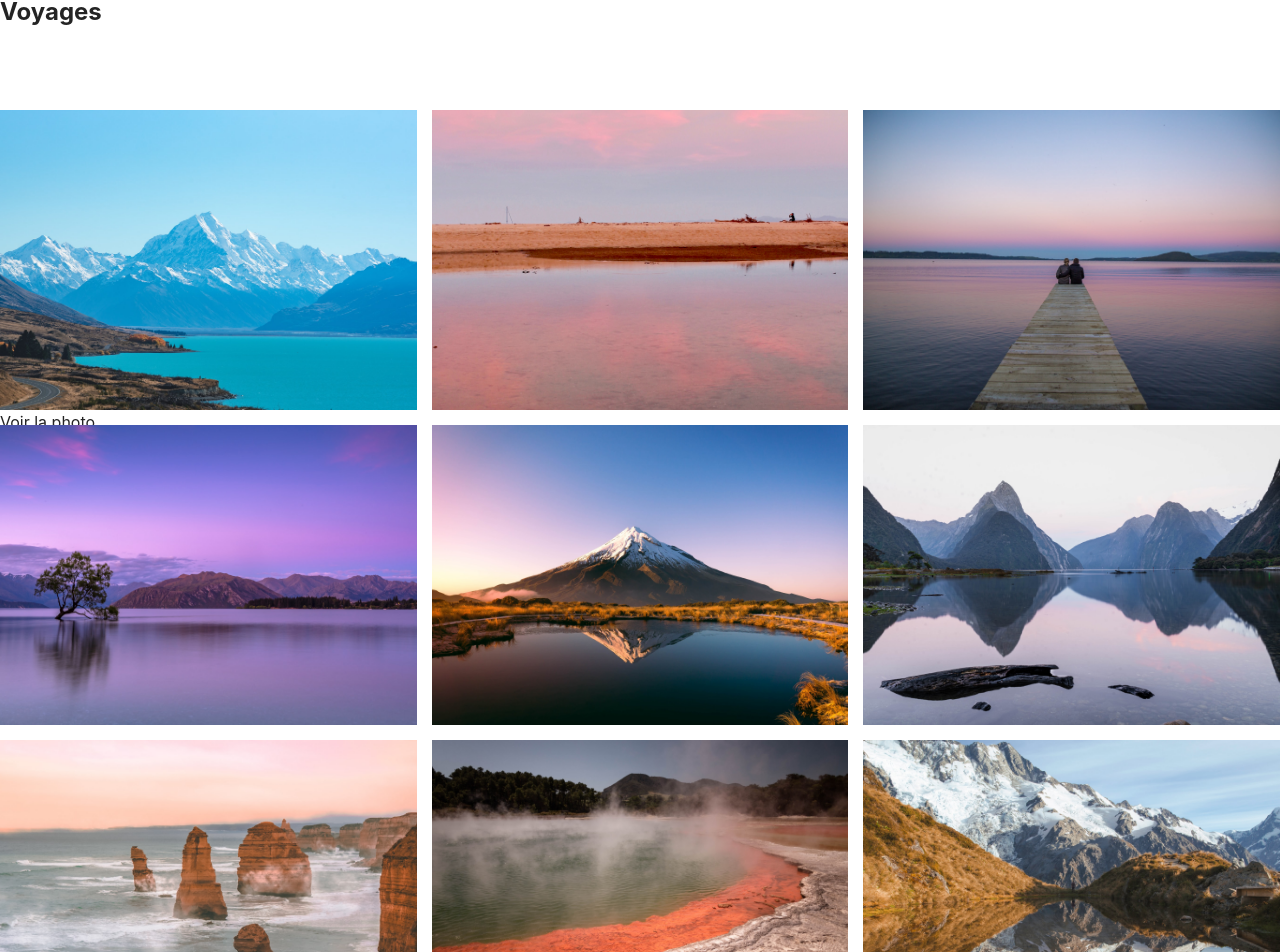
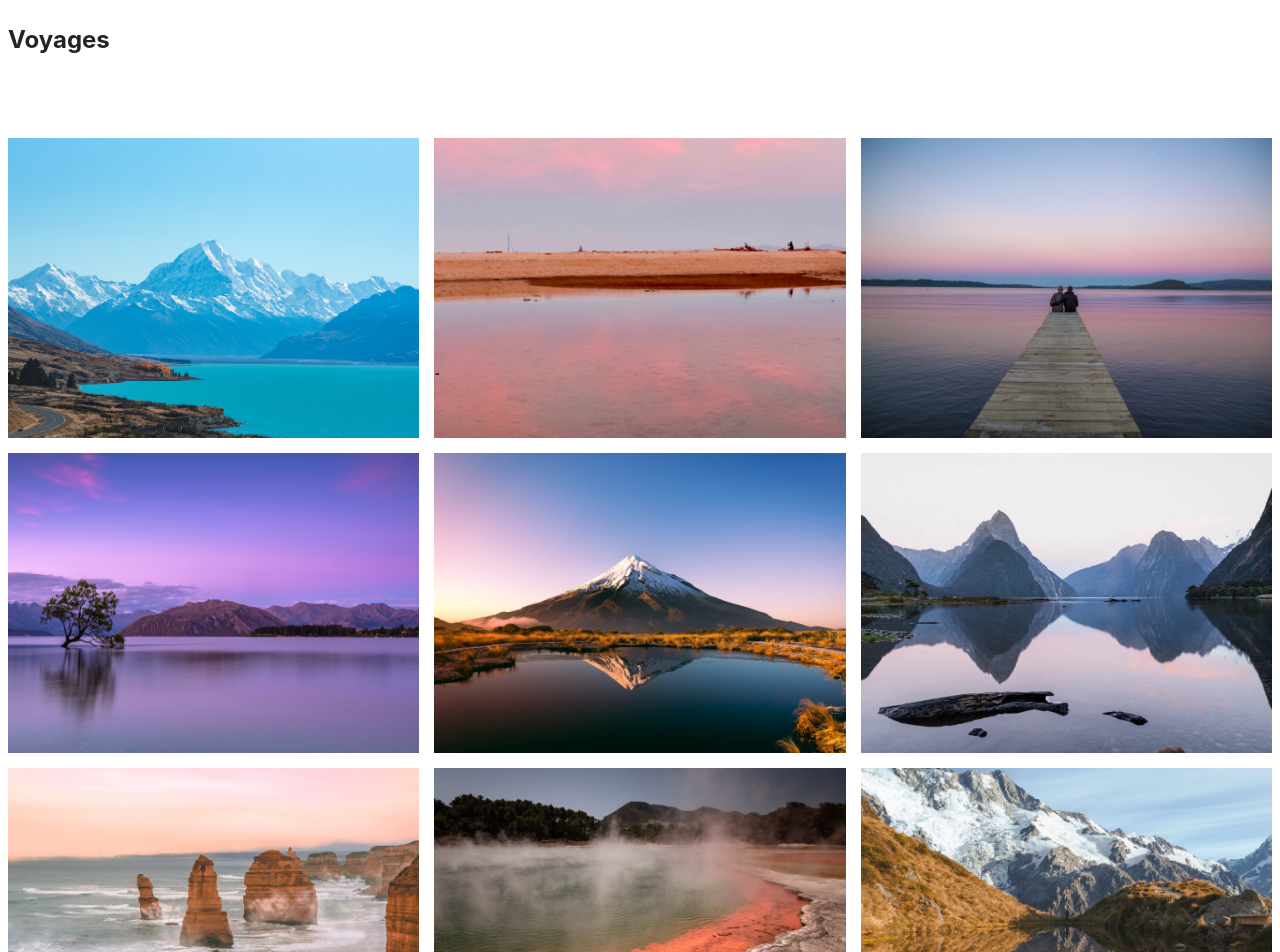
Before and after one commit to silenthill99/robbie-lens, a React (Create React App) app: page /portfolio in a window 1280 px wide. Shown: the part 268-1220 px from the top of the page. Built offline with nearby package versions, Linux system fonts and the light colour scheme.

Commit message:
Remise en page du portfolio

```diff
--- a/src/Pages/Portfolio.tsx
+++ b/src/Pages/Portfolio.tsx
@@ -4,21 +4,45 @@ export const Portfolio = () => {
         <section>
             <section>
                 <h1>Portfolio</h1>
-                <section className="bg-white">
+                <section className="bg-white p-2">
                     <h2 className="text-[#242424] mb-[80px]">Voyages</h2>
                     <div className="grid grid-cols-3 grid-rows-[300px_300px_300px] gap-[15px] relative">
-                        <a href="images/portfolio/paysage1.jpg" target="_blank" rel="noopener noreferrer relative">
+                        <a href="images/portfolio/paysage1.jpg" target="_blank" className="images relative">
                             <img className="w-[100%] h-[100%] object-cover" src="images/portfolio/paysage1.jpg" alt="" />
-                            <div>Voir la photo</div>
+                            <div className="absolute top-0 left-0 right-0 bottom-0 flex items-center justify-center text-[1.5em] bg-black/70 text-white hidden">Voir la photo</div>
                         </a>
+                        <a href="images/portfolio/paysage2.jpg" target="_blank" className="images relative">
                             <img className="w-[100%] h-[100%] object-cover" src="images/portfolio/paysage2.jpg" alt="" />
+                            <div className="absolute top-0 left-0 right-0 bottom-0 flex items-center justify-center text-[1.5em] bg-black/70 text-white hidden">Voir la photo</div>
+                        </a>
+                        <a href="images/portfolio/paysage3.jpg" target="_blank" className="images relative">
                             <img className="w-[100%] h-[100%] object-cover" src="images/portfolio/paysage3.jpg" alt="" />
+                            <div className="absolute top-0 left-0 right-0 bottom-0 flex items-center justify-center text-[1.5em] text-white bg-black/70 hidden">Voir la photo</div>
+                        </a>
+                        <a href="images/portfolio/paysage4.jpg" target="_blank" className="images relative">
                             <img className="w-[100%] h-[100%] object-cover" src="images/portfolio/paysage4.jpg" alt="" />
+                            <div className="absolute top-0 left-0 right-0 bottom-0 flex items-center justify-center text-[1.5em] text-white bg-black/70 hidden">Voir la photo</div>
+                        </a>
+                        <a href="images/portfolio/paysage5.jpg" target="_blank" className="images relative">
                             <img className="w-[100%] h-[100%] object-cover" src="images/portfolio/paysage5.jpg" alt="" />
+                            <div className="absolute top-0 left-0 right-0 bottom-0 flex items-center justify-center text-[1.5em] text-white bg-black/70 hidden">Voir la photo</div>
+                        </a>
+                        <a href="images/portfolio/paysage6.jpg" target="_blank" className="images relative">
                             <img className="w-[100%] h-[100%] object-cover" src="images/portfolio/paysage6.jpg" alt="" />
+                            <div className="absolute top-0 left-0 right-0 bottom-0 flex items-center justify-center text-[1.5em] text-white bg-black/70 hidden">Voir la photo</div>
+                        </a>
+                        <a href="images/portfolio/paysage7.jpg" target="_blank" className="images relative">
                             <img className="w-[100%] h-[100%] object-cover" src="images/portfolio/paysage7.jpg" alt="" />
+                            <div className="absolute top-0 left-0 right-0 bottom-0 flex items-center justify-center text-[1.5em] text-white bg-black/70 hidden">Voir la photo</div>
+                        </a>
+                        <a href="images/portfolio/paysage8.jpg" target="_blank" className="images relative">
                             <img className="w-[100%] h-[100%] object-cover" src="images/portfolio/paysage8.jpg" alt="" />
+                            <div className="absolute top-0 left-0 right-0 bottom-0 flex items-center justify-center text-[1.5em] text-white bg-black/70 hidden">Voir la photo</div>
+                        </a>
+                        <a href="images/portfolio/paysage9.jpg" target="_blank" className="images relative">
                             <img className="w-[100%] h-[100%] object-cover" src="images/portfolio/paysage9.jpg" alt="" />
+                            <div className="absolute top-0 left-0 right-0 bottom-0 flex items-center justify-center text-[1.5em] text-white bg-black/70 hidden">Voir la photo</div>
+                        </a>
                     </div>
                     <h2 className="text-[#242424] mb-[80px]">Portraits</h2>
                     <div className="grid grid-cols-3 grid-rows-[300px_300px] gap-[15px]">
--- a/src/index.css
+++ b/src/index.css
@@ -64,3 +64,7 @@ footer {
   padding-left: 50px;
   padding-right: 50px;
 }
+
+.images:hover div {
+  display: flex;
+}
```
Lines whose indentation alone changed are shown as unchanged.
